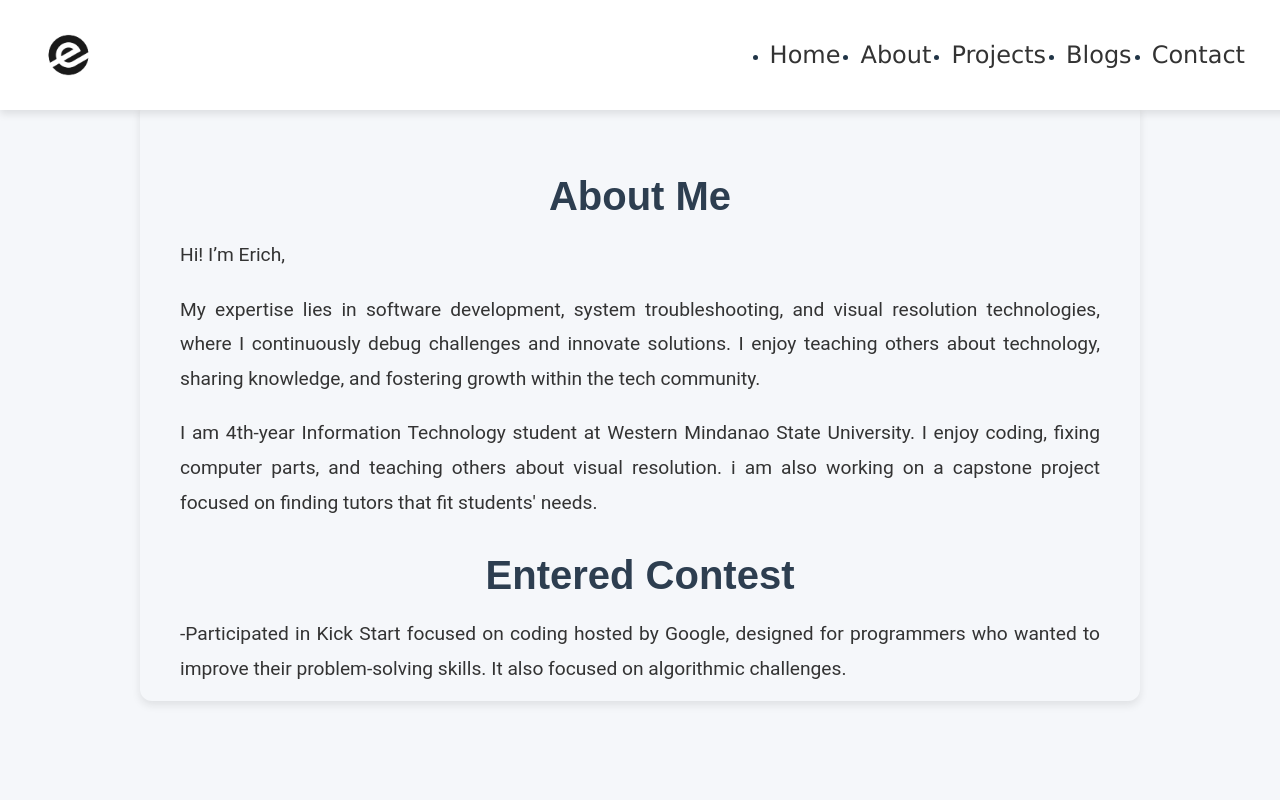
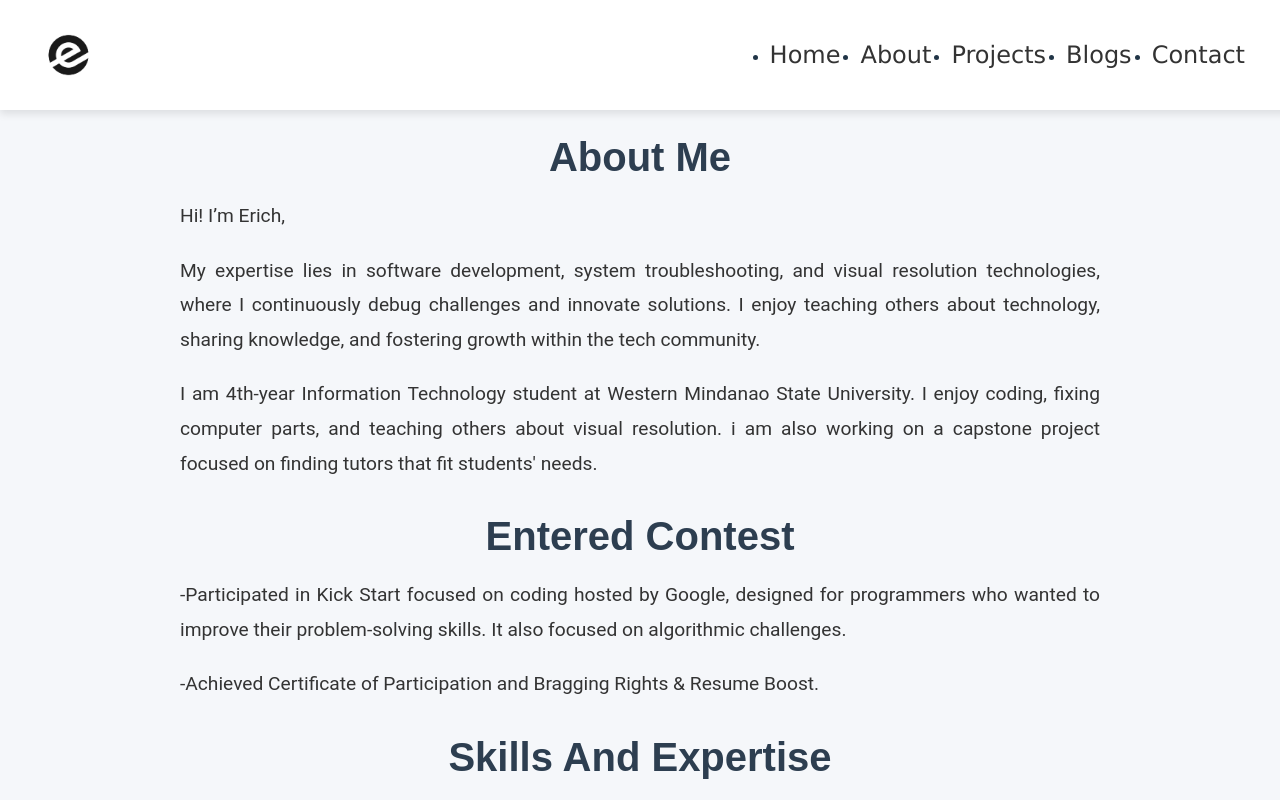
Before and after one commit to erich411/Portfolio, a React (Vite) app: page /about in a window 1280 px wide. Shown: the top 800 px of the page. Built offline with nearby package versions, Linux system fonts and the light colour scheme.

Commit message:
remove overflow text

```diff
--- a/src/css/aboutme.css
+++ b/src/css/aboutme.css
@@ -15,7 +15,7 @@ body {
     background-attachment: fixed;
     box-sizing: border-box;
     width: 100vw;
-    height: 100vh;
+    height: 100%vh;
   }
 
   .about-content {
@@ -24,15 +24,11 @@ body {
     border-radius: 12px;
     max-width: 1000px;
     width: 100%;
-    max-height: 600px;
+    max-height: 100%;
     height: 100%;
-    overflow-x: hidden;
-    overflow-y: auto;
     box-sizing: border-box;
     animation: fadeInUp 1s ease-out;
     direction: ltr;
-    box-shadow: 0px 4px 8px rgba(29, 29, 29, 0.1);
-
   }
 
 
```
